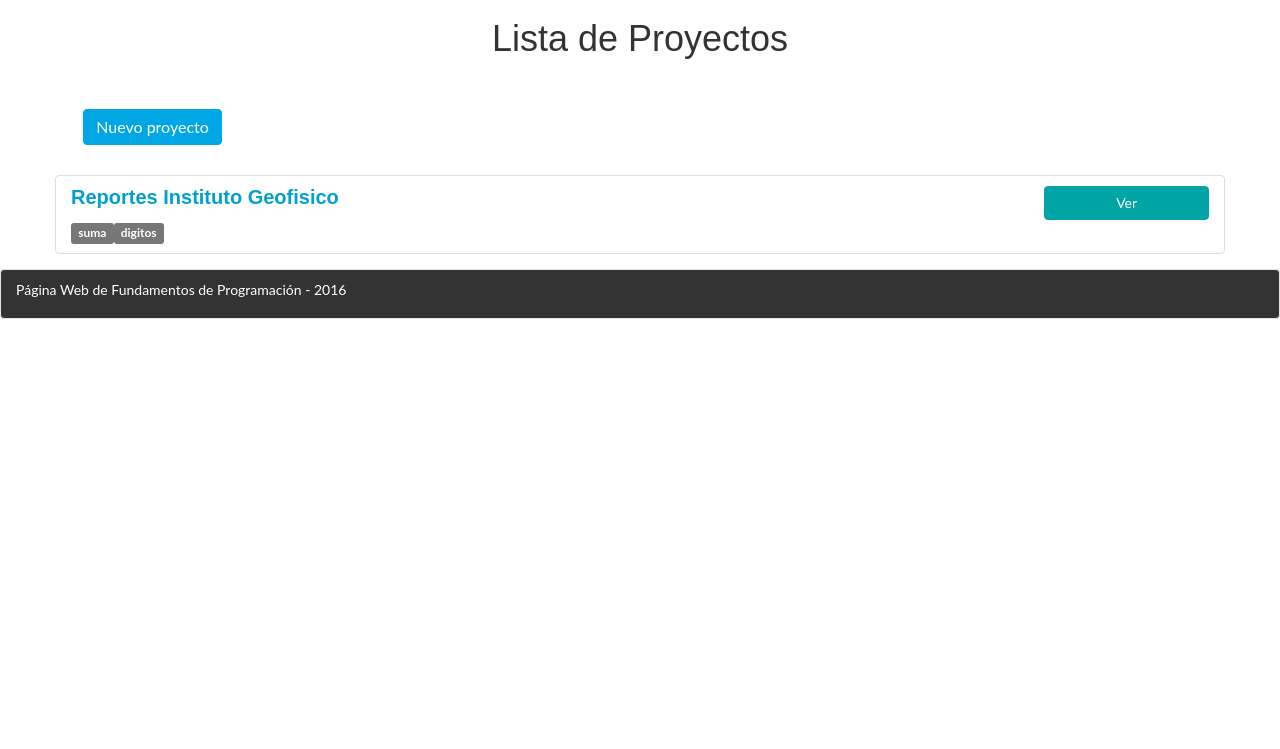
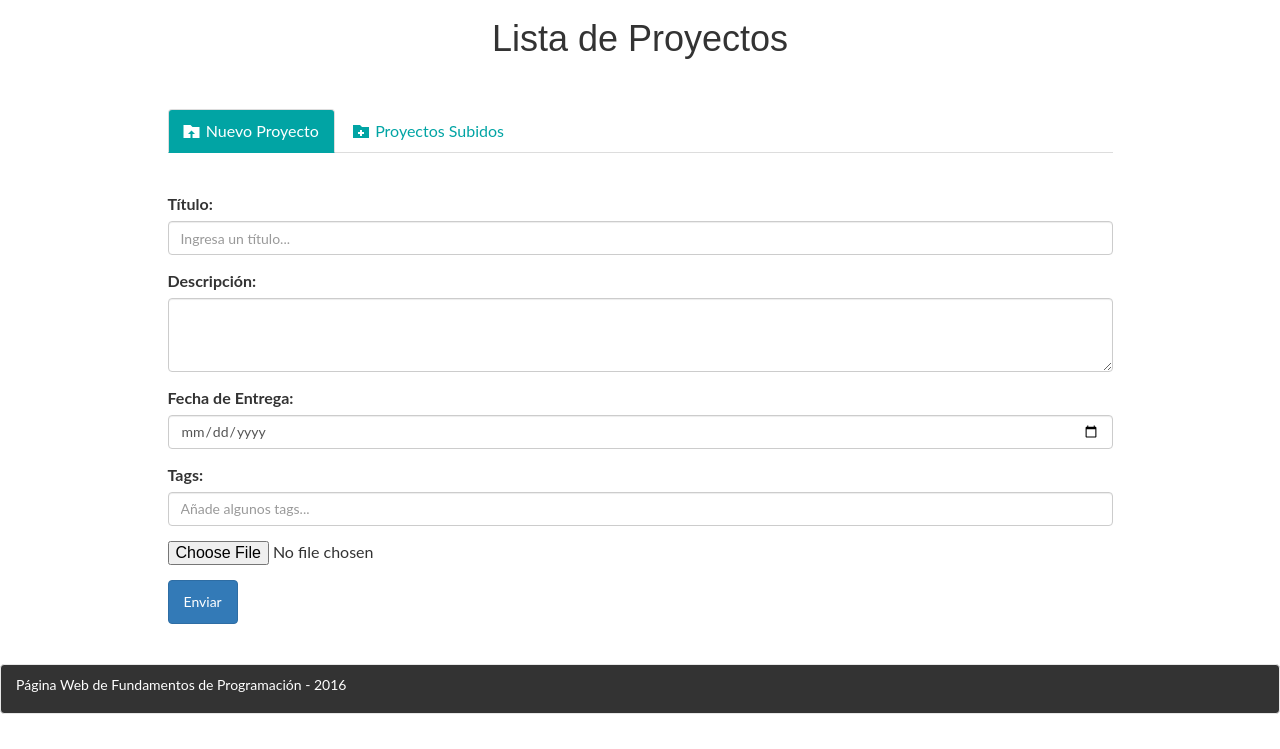
Before and after one commit to madevelascom/fundamentos, a CodeIgniter app: page /database/web/proyectos in a window 1280 px wide. Shown: the part 51-800 px from the top of the page. Run offline with CodeIgniter, Linux system fonts and the light colour scheme; some web fonts are replaced.

Commit message:
Correciones en pagian de proyectos

```diff
--- a/application/controllers/Web.php
+++ b/application/controllers/Web.php
@@ -119,15 +119,6 @@ class Web extends CI_Controller {
         $data['footer'] = $this->load->view('frontend/footer', array() );
     }
 
-    public function proyectonuevo() {
-        $titulo = "Fundamentos - Proyecto Nuevo";
-        $dataHeader['titlePage'] = $titulo;
-        $data['header'] = $this->load->view('frontend/header', $dataHeader);
-        $data['menu'] = $this->load->view('frontend/menu', array() );
-        $data['proyectonuevo'] = $this->load->view('frontend/proyectonuevo', array() );
-        $data['footer'] = $this->load->view('frontend/footer', array() );
-    }
-
     public function login() {
         $titulo = "Fundamentos - Login";
         $dataHeader['titlePage'] = $titulo;
--- a/application/views/frontend/proyectos.php
+++ b/application/views/frontend/proyectos.php
@@ -10,18 +10,41 @@
 
 <section id="proyectos-body">
 	<div class="container">
-		<div class = 'row'>
-						<div class = 'col-md-2'>
-							<div class = 'align-center'>
-								<a class="btn btn-default common-btn" href = "<?php echo site_url("web/proyectonuevo"); ?>">Nuevo proyecto</a>
+		<div class="row mb-xs-40 mb-md-40 mb-lg-40">
+			<div class="col-lg-10 col-lg-offset-1">
+				<ul class="nav nav-tabs" role="tablist" id = 'curso-tabs'>
+					<li role="presentation" class="active"><a href="#new-proj" aria-controls="new-proj" role="tab" data-toggle="tab"><span class="daw-folder-upload"> </span>Nuevo Proyecto</a></li>
+					<li role="presentation"><a id="up-proj-link" href="#up-proj" aria-controls="up-proj" role="tab" data-toggle="tab" onclick="loadProject()"><span class="daw-folder-plus"> </span>Proyectos Subidos</a></li>
+				</ul>
+				<div class="tab-content mb-xs-40 mb-md-40 mt-lg-40">
+					<div role="tabpanel" class="tab-pane fade in active" id="new-proj">
+						<form>
+							<div class="form-group">
+								<label for="project-title">Título:</label>
+							    <input class="form-control" type="text" placeholder="Ingresa un título..." id="project-title">
 							</div>
-						</div>
-
+							<div class="form-group">
+							    <label for="project-description">Descripción:</label>
+							    <textarea class="form-control" id="project-description" rows="3"></textarea>
+						  	</div>
+						  	<div class="form-group">
+					  	  		<label for="project-date">Fecha de Entrega:</label>
+					  	    	<input class="form-control" type="date" id="project-date">
+						  	</div>
+						  	<div class="form-group">
+						  		<label for="project-tags">Tags:</label>
+				  		   		<input class="form-control" type="tags" placeholder="Añade algunos tags..." id="project-tags"/>
+						  	</div>
+						  	<div class="form-group">
+						  	   <input type="file" class="form-control-file" id="project-file" aria-describedby="fileHelp">
+						  	 </div>
+						  	<button type="submit" class="btn btn-primary">Enviar</button>
+						</form>
 					</div>
-		<div class="row pt-30">
-
-			<div class="list-group-item mb-15"><div class="row"><div class="col-md-10"><h4 class="list-group-item-heading tit-list-eje">Reportes Instituto Geofisico</h4><div class="list-group-item-text pb-5"></div></div><div class="col-md-2 solve-col"><a class="btn btn-default diff-btn solve-btn" href="ejercicio">Ver</a></div></div><div class="row"><div class="col-md-10"><span class="label label-default">suma</span><span class="label label-default">digitos</span></div><div class="col-md-2"></div></div></div>
-
+					<div role="tabpanel" class="tab-pane fade" id="up-proj">
+					</div>
+				</div>
+			</div>
 		</div>
 	</div>
 </section>
```
Also changed, not shown: application/views/frontend/proyecto.php (deleted, +0 -19 lines), application/views/frontend/proyectoprofesor.php (deleted, +0 -43 lines), 4 other files.
